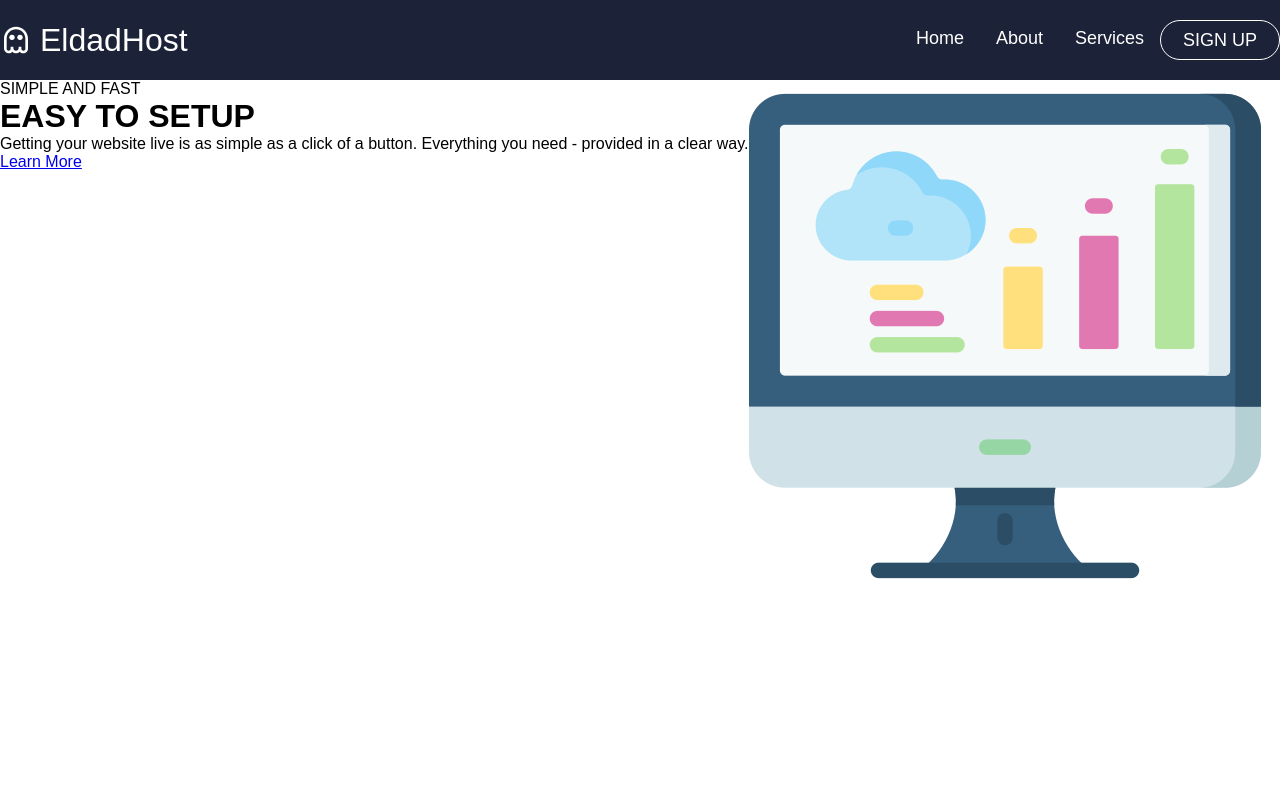
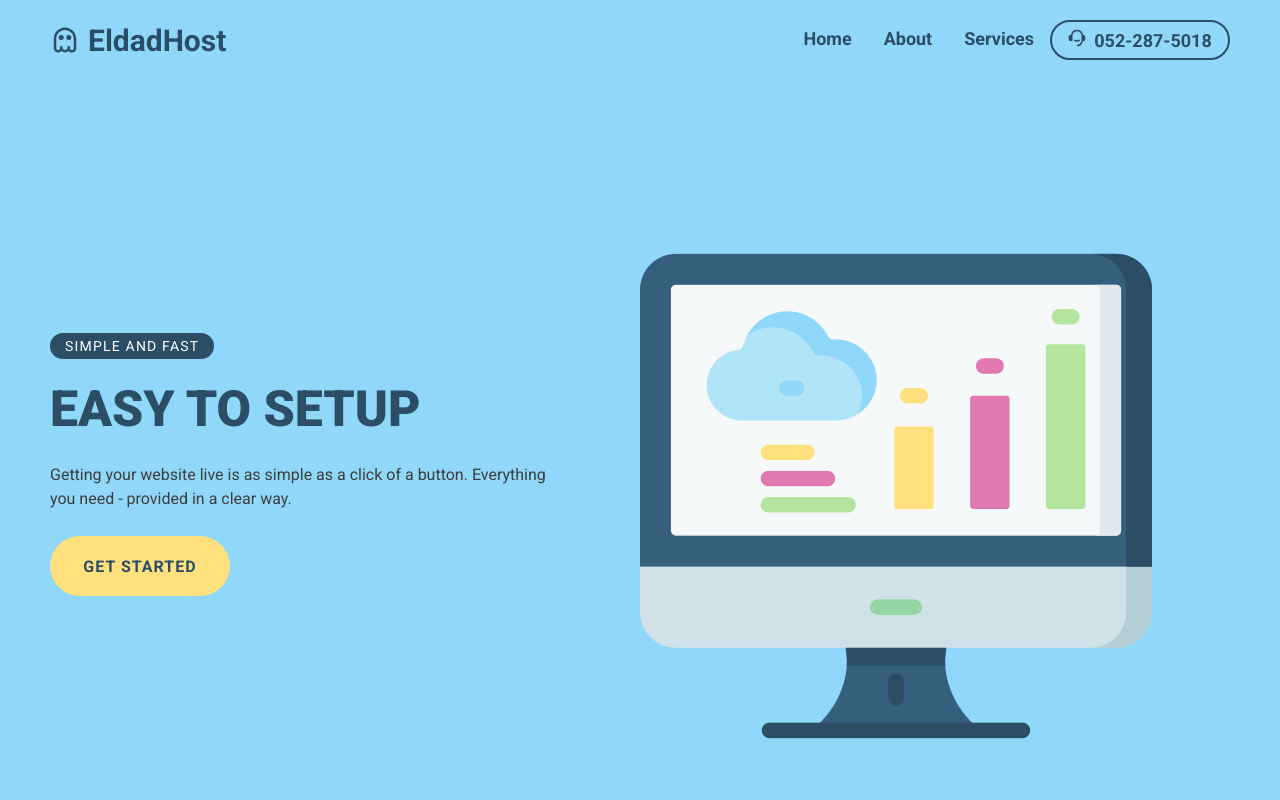
Before and after one commit to eldadtis/host-app, a React (Create React App) app: page / in a window 1280 px wide. Shown: the top 800 px of the page. Built offline with nearby package versions, Linux system fonts and the light colour scheme.

Commit message:
fixed files

```diff
--- a/src/App.css
+++ b/src/App.css
@@ -1,6 +1,8 @@
+@import url("https://fonts.googleapis.com/css2?family=Roboto:wght@100;300;400;500;700;900&display=swap");
+
 * {
   box-sizing: border-box;
   margin: 0;
   padding: 0;
-  font-family: "PT Sans", sans-serif;
+  font-family: "Roboto", sans-serif;
 }
--- a/src/components/Button.css
+++ b/src/components/Button.css
@@ -3,22 +3,38 @@
   cursor: pointer;
 }
 .btn-primary {
+  background-color: #ffe07d;
+  color: #2b4d66;
+  border: none;
+  transition: all 0.3s ease-in-out;
+}
+.btn-primary:hover {
   background-color: #e278b1;
   color: white;
 }
 .btn-transparent {
   background-color: transparent;
+  color: #2b4d66;
+  border: 2px solid #2b4d66;
+  transition: all 0.3s ease-in-out;
+}
+.btn-transparent:hover {
+  background-color: #e278b1;
   color: white;
-  border: 1px solid white;
+  border: 2px solid #e278b1;
 }
 .btn-large {
-  font-size: 18px;
-  height: 80px;
+  letter-spacing: 1px;
+  font-size: 16px;
+  font-weight: bold;
+  border-radius: 35px;
+  height: 60px;
   width: 180px;
 }
 .btn-medium {
   font-size: 18px;
+  font-weight: bold;
   border-radius: 25px;
   height: 40px;
-  width: 120px;
+  width: 180px;
 }
--- a/src/components/Navbar.css
+++ b/src/components/Navbar.css
@@ -1,5 +1,5 @@
 .navbar {
-  background: #1c2237;
+  background: #90d8f9;
   height: 80px;
   display: flex;
   justify-content: center;
@@ -16,18 +16,23 @@
   z-index: 1;
   width: 100%;
   max-width: 1300px;
+  margin-right: auto;
+  margin-left: auto;
+  padding-right: 50px;
+  padding-left: 50px;
 }
 .navbar-logo {
-  color: #fff;
+  font-weight: bold;
+  color: #2b4d66;
   justify-self: start;
   cursor: pointer;
   text-decoration: none;
-  font-size: 2rem;
+  font-size: 30px;
   display: flex;
   align-items: center;
 }
-.navbar-icon {
-  margin-right: 0.5rem;
+.navbar-logo-icon {
+  margin-right: 8px;
 }
 .navbar-items {
   display: flex;
@@ -43,12 +48,15 @@
 .navbar-item:hover {
   border-bottom: 4px solid #e278b1;
 }
-
 .navbar-link {
-  color: #fff;
+  font-weight: bold;
+  color: #2b4d66;
   display: flex;
   align-items: center;
   text-decoration: none;
-  padding: 0.5rem 1rem;
+  padding: 8px 16px;
   height: 100%;
 }
+.btn-icon {
+  margin-right: 8px;
+}
--- a/src/components/Navbar.js
+++ b/src/components/Navbar.js
@@ -2,19 +2,21 @@ import React from "react";
 import { IconContext } from "react-icons";
 import { Link } from "react-router-dom";
 import { BiGhost } from "react-icons/bi";
+import { RiCustomerService2Fill } from "react-icons/ri";
 import { Button } from "./Button";
 import "./Navbar.css";
 
 export default function Navbar() {
   return (
     <div>
-      <IconContext.Provider value={{ color: "#fff" }}>
       <div className="navbar">
         <div className="navbar-container">
+          <IconContext.Provider value={{ color: "#2b4d66;" }}>
             <Link to="/" className="navbar-logo">
-              <BiGhost className="navbar-icon" />
+              <BiGhost className="navbar-logo-icon" />
               EldadHost
             </Link>
+          </IconContext.Provider>
           <ul className="navbar-items">
             <li className="navbar-item">
               <Link to="/" className="navbar-link">
@@ -31,17 +33,19 @@ export default function Navbar() {
                 Services
               </Link>
             </li>
-              <li className="navbar-btn">
+            <li>
+              <IconContext.Provider value={{ color: "white;" }}>
                 <Link to="/">
                   <Button btnStyle="btn-transparent" btnSize="btn-medium">
-                    SIGN UP
+                    <RiCustomerService2Fill className="btn-icon" />
+                    052-287-5018
                   </Button>
                 </Link>
+              </IconContext.Provider>
             </li>
           </ul>
         </div>
       </div>
-      </IconContext.Provider>
     </div>
   );
 }
--- /dev/null
+++ b/src/components/Section.css
@@ -0,0 +1,52 @@
+.section-style {
+  background-color: #90d8f9;
+  padding: 160px 0;
+}
+.section-style-white {
+  background-color: white;
+  padding: 160px 0;
+}
+.section-container {
+  z-index: 1;
+  width: 100%;
+  max-width: 1300px;
+  margin-right: auto;
+  margin-left: auto;
+  padding-right: 50px;
+  padding-left: 50px;
+}
+.section-row {
+  align-items: center;
+}
+.section-col {
+  flex-basis: 50%;
+}
+.text-wrapper {
+  max-width: 500px;
+  padding-bottom: 60px;
+}
+.text-line {
+  letter-spacing: 1.2px;
+  background-color: #2b4d66;
+  padding: 5px 15px;
+  border-radius: 25px;
+  font-size: 14px;
+  color: white;
+}
+.text-header {
+  margin-top: 25px;
+  font-size: 50px;
+  margin-bottom: 25px;
+  font-weight: 900;
+  color: #2b4d66;
+}
+.text-desc {
+  color: #3d3d3d;
+  line-height: 1.5;
+  margin-bottom: 25px;
+}
+img {
+  max-width: 100%;
+  vertical-align: middle;
+  display: inline-block;
+}
--- a/src/components/Section.js
+++ b/src/components/Section.js
@@ -1,7 +1,10 @@
 import React from "react";
 import { Link } from "react-router-dom";
+import "./Section.css";
+import { Button } from "./Button.js";
 
 export default function Section({
+  bgColor,
   lineText,
   headerText,
   descText,
@@ -11,7 +14,7 @@ export default function Section({
   sidePos,
 }) {
   return (
-    <div className="section-style">
+    <div className={bgColor ? "section-style" : "section-style-white"}>
       <div className="section-container">
         <div
           className="section-row"
@@ -22,10 +25,14 @@ export default function Section({
         >
           <div className="section-col">
             <div className="text-wrapper">
-              <div className="text-line">{lineText}</div>
+              <span className="text-line">{lineText}</span>
               <h1 className="text-header">{headerText}</h1>
               <p className="text-desc">{descText}</p>
-              <Link to="/sign-up">{buttonText}</Link>
+              <Link to="/sign-up">
+                <Button btnStyle="btn-primary" btnSize="btn-large">
+                  {buttonText}
+                </Button>
+              </Link>
             </div>
           </div>
           <div className="section-col">
--- a/src/pages/HomePage/HomeData.js
+++ b/src/pages/HomePage/HomeData.js
@@ -1,10 +1,33 @@
-export const homeFirstObject = {
+export const homeSectionOne = {
+  bgColor: true,
   lineText: "SIMPLE AND FAST",
   headerText: "EASY TO SETUP",
   descText:
     "Getting your website live is as simple as a click of a button. Everything you need - provided in a clear way.",
   img: "images/statistics.png",
   imgAlt: "setup",
-  buttonText: "Learn More",
+  buttonText: "GET STARTED",
   sidePos: "",
 };
+export const homeSectionTwo = {
+  bgColor: false,
+  lineText: "PERFORMANCE AND SPEED",
+  headerText: "SIMPLY FAST WEBSITES",
+  descText:
+    "Website speed can slow or grow your business. Delight your visitors with a lightning fast website.",
+  img: "images/cloud.png",
+  imgAlt: "setup",
+  buttonText: "START NOW",
+  sidePos: "reverse",
+};
+export const homeSectionThree = {
+  bgColor: true,
+  lineText: "ADDITIONAL PROTECTION",
+  headerText: "SAFE AND SECURITY",
+  descText:
+    "Our servers have advanced security modules that allow us to guarantee the highest security level available today.",
+  img: "images/firewall.png",
+  imgAlt: "security",
+  buttonText: "LEARN MORE",
+  sidePos: "",
+};
--- a/src/pages/HomePage/HomePage.js
+++ b/src/pages/HomePage/HomePage.js
@@ -1,11 +1,13 @@
 import React from "react";
 import Section from "../../components/Section";
-import { homeFirstObject } from "./HomeData";
+import { homeSectionOne, homeSectionThree, homeSectionTwo } from "./HomeData";
 
 export default function HomePage() {
   return (
     <div>
-      <Section {...homeFirstObject} />
+      <Section {...homeSectionOne} />
+      <Section {...homeSectionTwo} />
+      <Section {...homeSectionThree} />
     </div>
   );
 }
```
Lines whose indentation alone changed are shown as unchanged.
